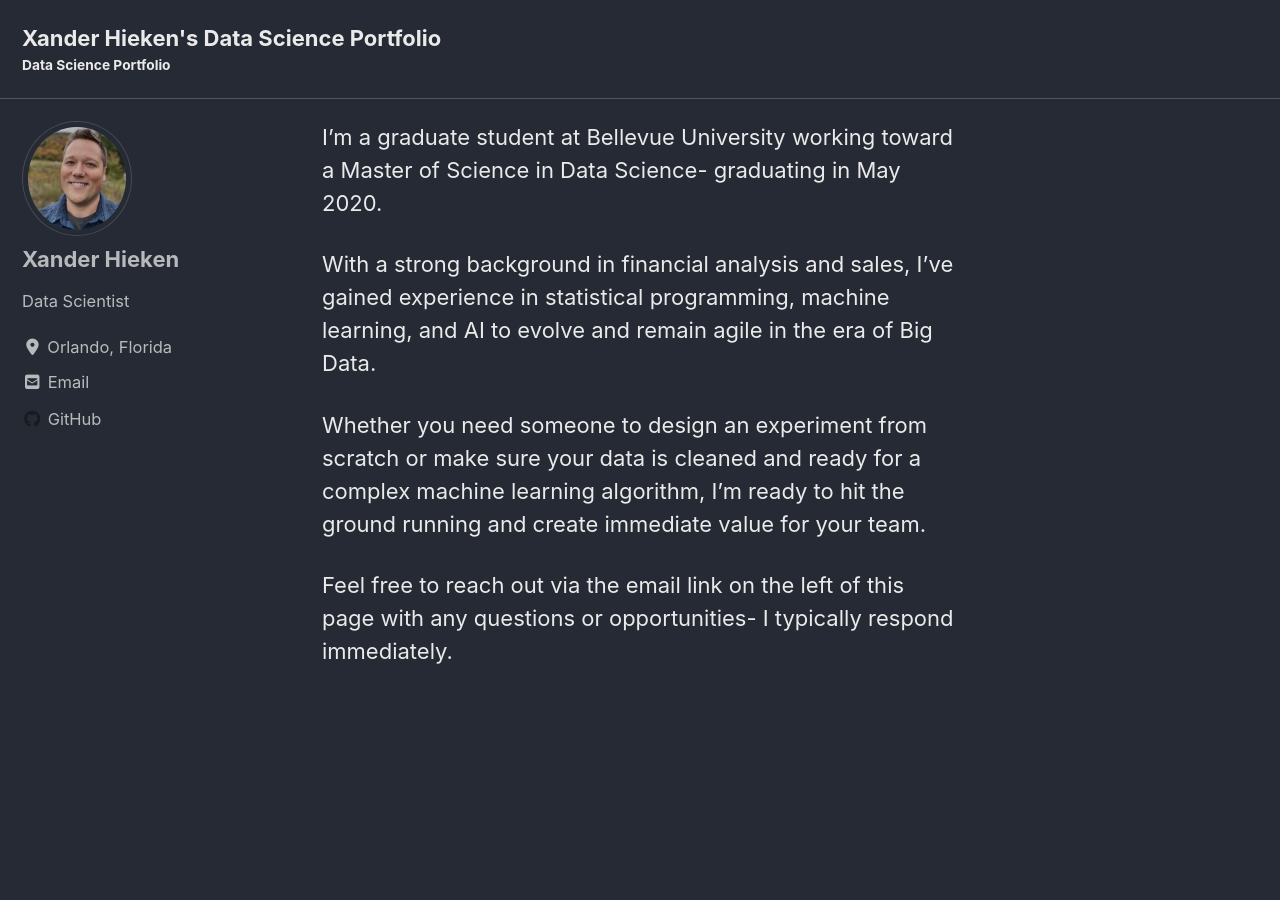
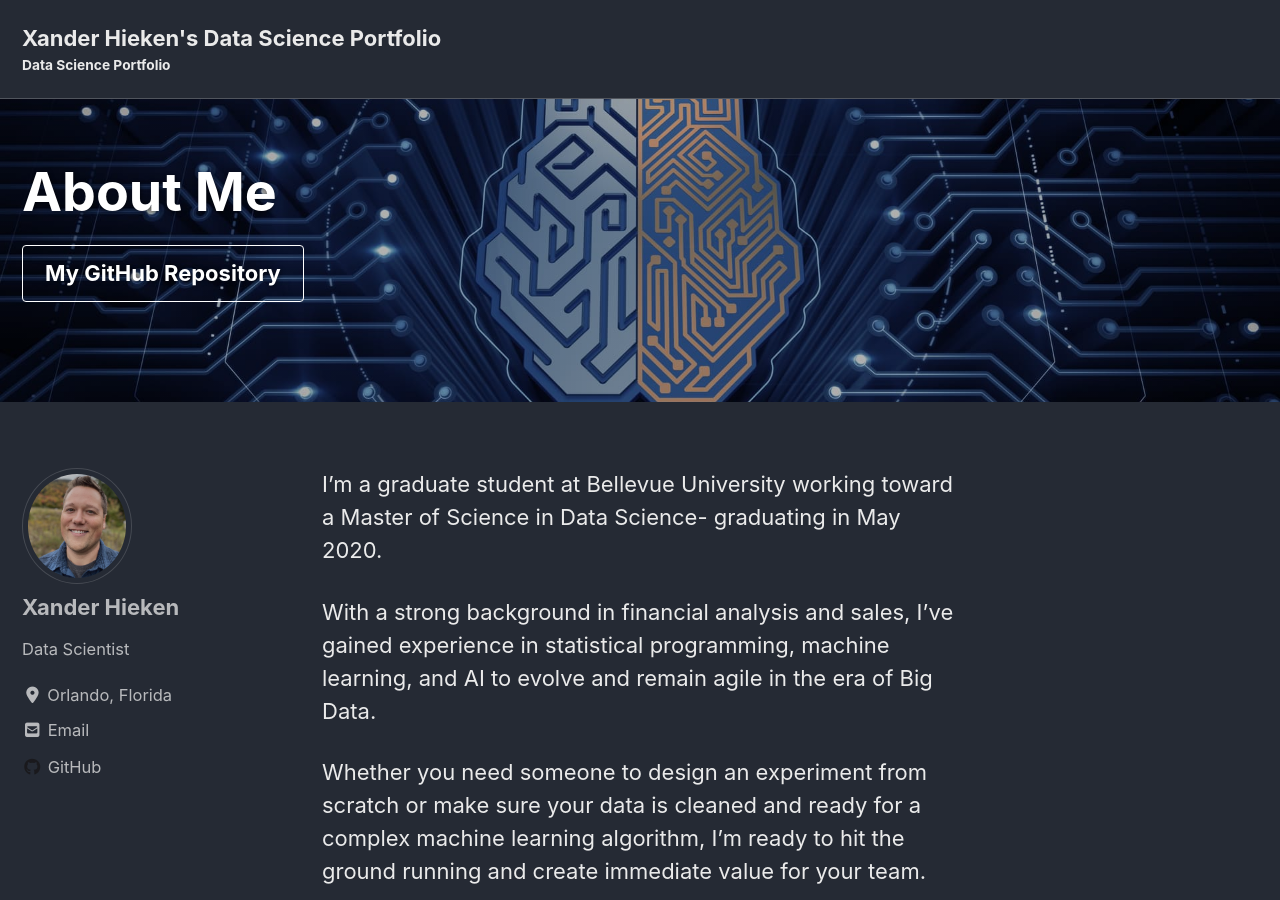
Before and after one commit to xanderhieken/xanderhieken.github.io, a Jekyll site: the page built from _pages/About.md, in a window 1280 px wide and 900 px high. Built offline with Jekyll 4.4.1, drawn with Linux system fonts in a browser that asks for light colours; cached includes are drawn as plain includes; nearby versions of some CDN libraries.

Commit message:
Update About.md

```diff
--- a/_pages/About.md
+++ b/_pages/About.md
@@ -2,7 +2,7 @@
 title: "About Me"
 permalink: /about/
 header:
-  overlay_image: ""/assets/AboutBackground.jpg""
+  overlay_image: "/assets/AboutBackground.jpg"
   overlay_filter: 0.3 # same as adding an opacity of 0.3 to a black background
   actions:
     - label: "My GitHub Repository"
```
